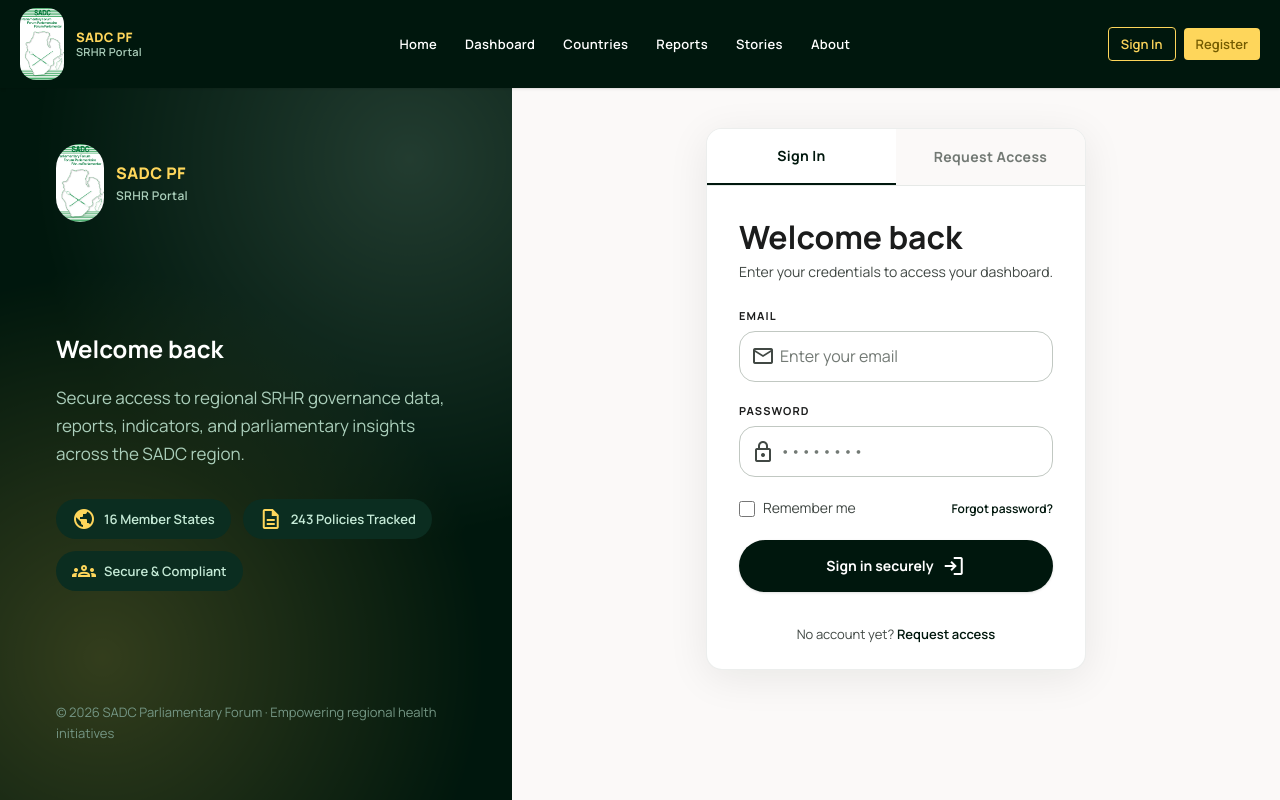
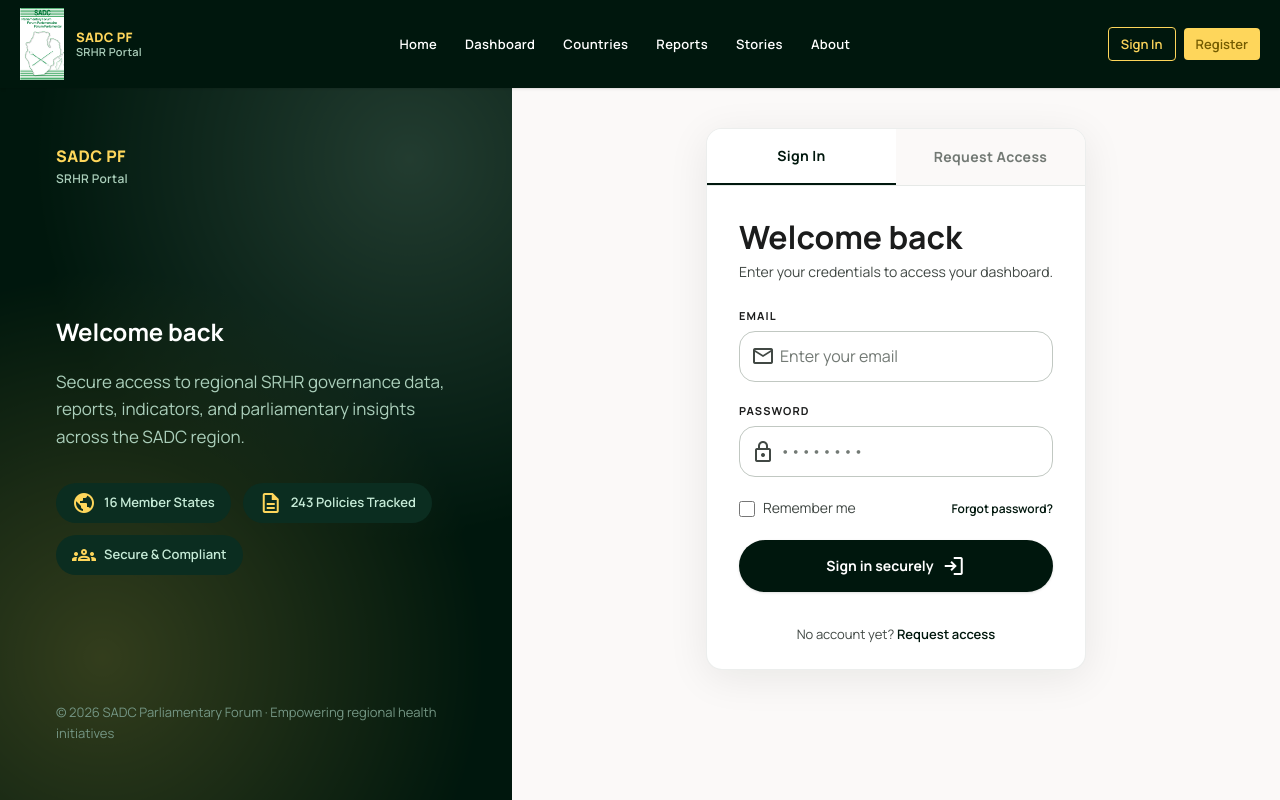
Before and after one commit to SADC-Parliamentary-Forum/srhr, a Next.js app in the folder frontend/: page /login in a window 1280 px wide. Built offline with nearby package versions, Linux system fonts and the light colour scheme.

Commit message:
Remove rounded-lg from logos, remove duplicate login panel logo, fix hydration error

```diff
--- a/frontend/src/app/(auth)/login/page.tsx
+++ b/frontend/src/app/(auth)/login/page.tsx
@@ -29,7 +29,7 @@
   placeholder: string; required?: boolean; minLength?: number
 }) {
   return (
-    <div className="relative">
+    <div className="relative" suppressHydrationWarning>
       <span className="absolute inset-y-0 left-0 flex items-center pl-3 text-[#414844] pointer-events-none">
         <span className="material-symbols-outlined text-[20px]">{icon}</span>
       </span>
@@ -321,13 +321,10 @@
             style={{ backgroundImage: 'radial-gradient(circle at 20% 80%, #fed65b, transparent 55%), radial-gradient(circle at 80% 10%, #abcfbb, transparent 50%)' }}
           />
 
-          {/* Top logo */}
-          <div className="relative z-10 flex items-center gap-3">
-            <Image src="/sadc-pf-logo.jpg" alt="SADC PF Logo" width={48} height={48} className="object-contain rounded-xl shrink-0" priority />
-            <div>
-              <div className="text-[16px] font-extrabold text-[#fed65b] tracking-wide">SADC PF</div>
-              <div className="text-[12px] font-semibold text-[#abcfbb] tracking-wide">SRHR Portal</div>
-            </div>
+          {/* Top brand text */}
+          <div className="relative z-10">
+            <div className="text-[16px] font-extrabold text-[#fed65b] tracking-wide">SADC PF</div>
+            <div className="text-[12px] font-semibold text-[#abcfbb] tracking-wide">SRHR Portal</div>
           </div>
 
           {/* Centre copy */}
--- a/frontend/src/app/portal/_components/PortalSidebar.tsx
+++ b/frontend/src/app/portal/_components/PortalSidebar.tsx
@@ -31,7 +31,7 @@
           alt="SADC PF Logo"
           width={40}
           height={40}
-          className="object-contain rounded-lg shrink-0"
+          className="object-contain shrink-0"
         />
         <div className="min-w-0">
           <p className="text-[13px] font-extrabold text-primary tracking-wide leading-tight">SADC PF</p>
--- a/frontend/src/app/portal/_components/PortalTopBar.tsx
+++ b/frontend/src/app/portal/_components/PortalTopBar.tsx
@@ -19,7 +19,7 @@
     <header className="bg-surface shadow-sm flex items-center px-gutter h-14 w-full sticky top-0 z-50 border-b border-outline-variant gap-md">
       {/* Logo — visible on mobile when sidebar is hidden */}
       <Link href="/portal/dashboard" className="md:hidden flex items-center gap-sm shrink-0">
-        <Image src="/sadc-pf-logo.jpg" alt="SADC PF" width={32} height={32} className="object-contain rounded-lg" />
+        <Image src="/sadc-pf-logo.jpg" alt="SADC PF" width={32} height={32} className="object-contain" />
       </Link>
 
       {/* Center nav links */}
--- a/frontend/src/app/portal/budget/layout.tsx
+++ b/frontend/src/app/portal/budget/layout.tsx
@@ -31,7 +31,7 @@
     }`}>
       {/* Logo area */}
       <div className="px-md py-sm flex items-center gap-sm border-b border-outline-variant/40 shrink-0">
-        <Image src="/sadc-pf-logo.jpg" alt="SADC PF" width={40} height={40} className="object-contain rounded-lg shrink-0" />
+        <Image src="/sadc-pf-logo.jpg" alt="SADC PF" width={40} height={40} className="object-contain shrink-0" />
         <div className="min-w-0">
           <p className="text-[13px] font-extrabold text-primary tracking-wide leading-tight">SADC PF</p>
           <p className="text-[10px] font-semibold text-on-surface-variant tracking-wide leading-tight">Budget Analysis</p>
--- a/frontend/src/components/layout/PublicHeader.tsx
+++ b/frontend/src/components/layout/PublicHeader.tsx
@@ -28,7 +28,7 @@
             alt="SADC PF Logo"
             width={44}
             height={44}
-            className="object-contain shrink-0 rounded-lg"
+            className="object-contain shrink-0"
             priority
           />
           <div className="flex flex-col leading-tight">
```
